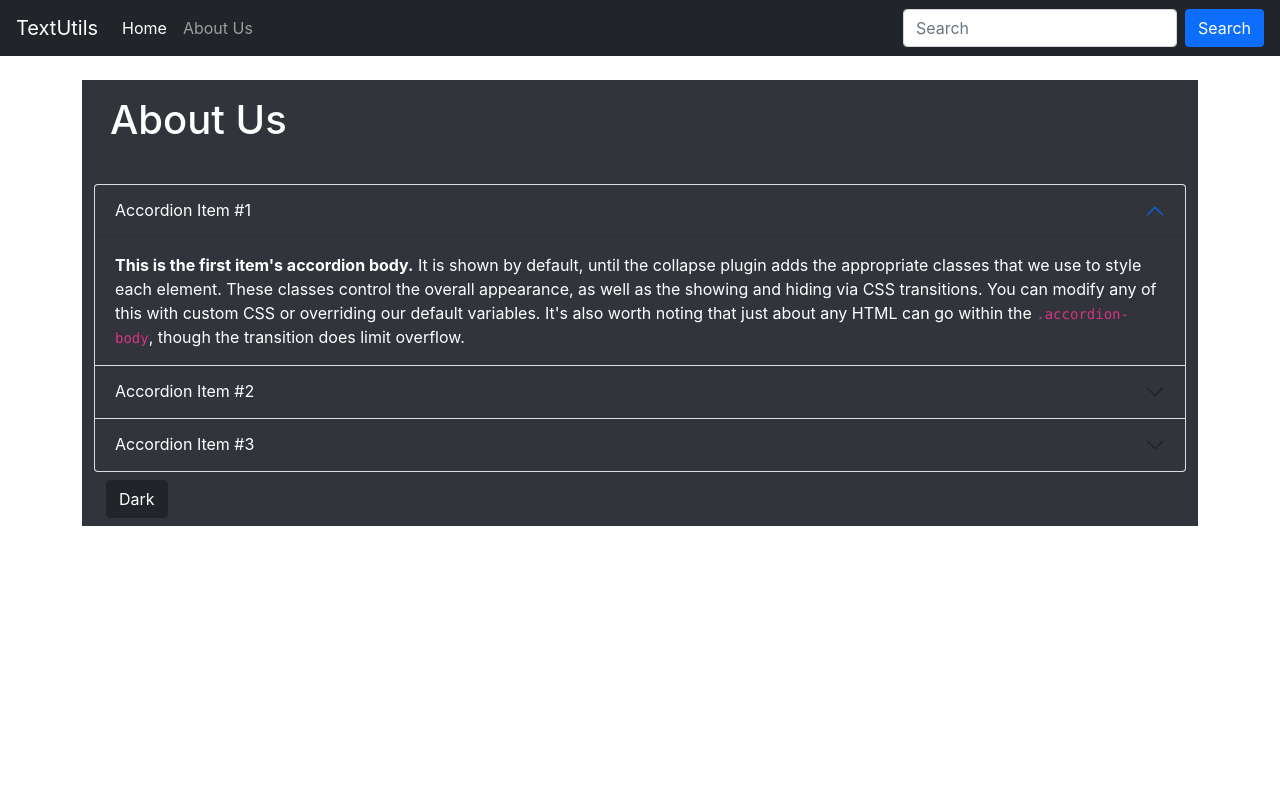
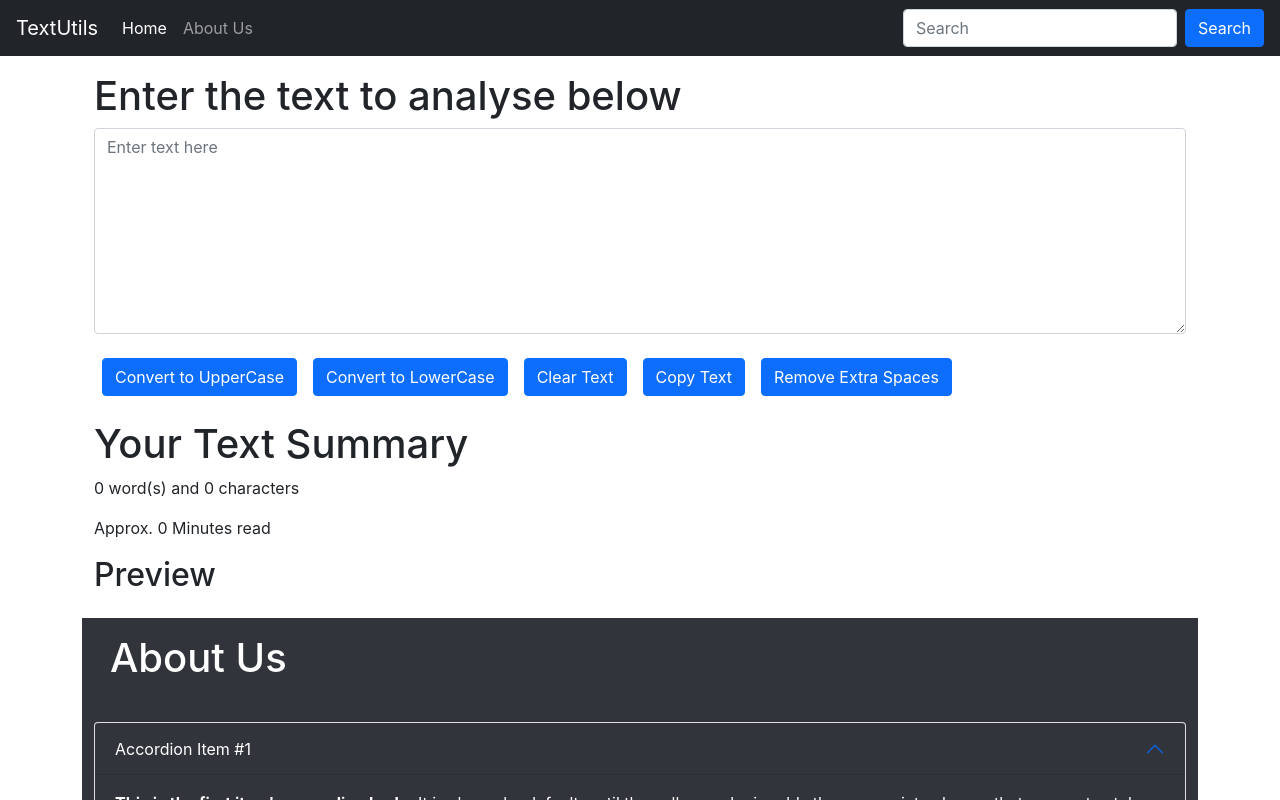
Before and after one commit to Goutham-02/TextUtils, a React (Create React App) app: page / in a window 1280 px wide. Shown: the top 800 px of the page. Built offline with nearby package versions, Linux system fonts and the light colour scheme.

Commit message:
About Completed

```diff
--- a/src/App.js
+++ b/src/App.js
@@ -1,14 +1,14 @@
 import "./App.css";
 import About from "./components/About";
 import Navbar from "./components/Navbar";
-// import Textforms from "./components/Textforms";
+import Textforms from "./components/Textforms";
 
 function App() {
   return (
     <>
       <Navbar title="TextUtils" aboutText="About Us" />
       <div className="container my-3">
-        {/* <Textforms heading="Enter the text to analyse below"/> */}
+        <Textforms heading="Enter the text to analyse below"/>
         <About/>
       </div>
     </>
--- a/src/components/About.js
+++ b/src/components/About.js
@@ -1,11 +1,28 @@
-import React from 'react'
+import React, {useState} from 'react'
 
 export default function About() {
-    let myStyle = {
+    const [myStyle, setMyStyle] = useState({
         color: 'white',
         backgroundColor: '#31353b'
+    })
+    const [btnText, setBtnText] = useState("Enable Dark Mode")
+
+    const toggleStyle = () => {
+        if(myStyle.color === 'white'){
+            setMyStyle({
+                color: 'black',
+                backgroundColor: 'white',
+                border: '1px solid black'
+            })
+            setBtnText("Enable Dark Mode")
+        } else {
+            setMyStyle({
+                color: 'white',
+                backgroundColor: '#31353b'
+            })
+            setBtnText("Enable Light Mode")
+        }
     }
-
     return (
         <div className="container" style={myStyle}>
             <h1 className='my-4 p-3'>About Us</h1>
@@ -48,7 +65,7 @@ export default function About() {
                 </div>
             </div>
             <div className="container">
-                <button type="button" className="btn btn-dark my-2">Dark</button>
+                <button onClick={toggleStyle} type="button" className="btn btn-dark my-2">{btnText}</button>
             </div>
         </div>
     )
--- a/src/components/Navbar.js
+++ b/src/components/Navbar.js
@@ -39,7 +39,7 @@ export default function Navbar(props) {
                         placeholder="Search"
                         aria-label="Search"
                     />
-                    <button type="button" class="btn btn-primary">Search</button>
+                    <button type="button" className="btn btn-primary">Search</button>
                 </form>
             </div>
         </nav>
--- a/src/components/Textforms.js
+++ b/src/components/Textforms.js
@@ -20,6 +20,15 @@ export default function Textforms(props) {
         setText(newText);
     }
 
+    const handleCopy = () => {
+        navigator.clipboard.writeText(text);
+    }
+
+    const handleExtraSpaces = () => {
+        let newText = text.split(/[ ]+/);
+        setText(newText.join(" "));
+    }
+
     const [text, setText] = useState('');
     let trimmedText = text.trim();
     let numbers = trimmedText.split(" ").length;
@@ -40,6 +49,8 @@ export default function Textforms(props) {
                 <button className='btn btn-primary m-2' onClick={handleUpClick}>Convert to UpperCase</button>
                 <button className='btn btn-primary m-2' onClick={handleLowClick}>Convert to LowerCase</button>
                 <button className='btn btn-primary m-2' onClick={handleClearClick}>Clear Text</button>
+                <button className='btn btn-primary m-2' onClick={handleCopy}>Copy Text</button>
+                <button className='btn btn-primary m-2' onClick={handleExtraSpaces}>Remove Extra Spaces</button>
             </div>
             <div className="container my-3">
                 <h1>Your Text Summary</h1>
```
